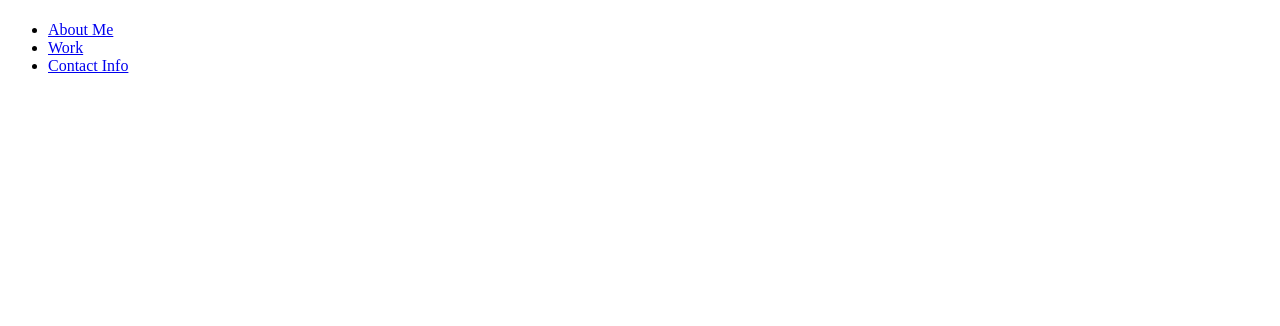
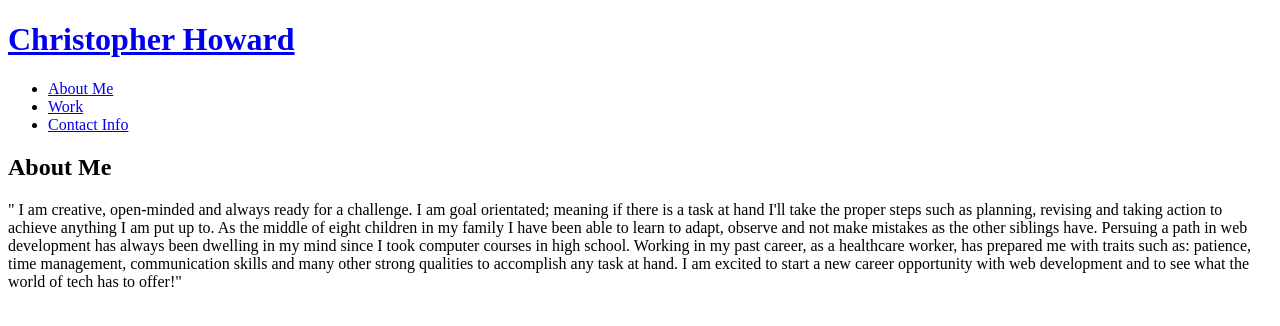
Before and after one commit to Choward2020/Showpiece-Sensation-, a plain HTML site: page index.html in a window 1280 px wide. Drawn offline with Linux system fonts and the light colour scheme; files that its build step writes are made by us from their sources.

Commit message:
About me

```diff
--- a/index.html
+++ b/index.html
@@ -12,7 +12,7 @@
     <!--navigation tags: about me, work, contact me-->
     <Header>
         <h1>
-          <a href="Christopher Howard"></a>
+          <a href="Christopher Howard">Christopher Howard</a>
         </h1>
         <nav>
           <ul>
@@ -33,6 +33,19 @@
     </Header>
 
     <!--about me-->
+    <H2>About Me</H2>
+    <section>
+      <div>
+        <p>
+          " I am creative, open-minded and always ready for a challenge. I am goal orientated; meaning if there is a task at hand I'll take the proper steps such as planning, revising and taking action to achieve anything I am put up to.
+          As the middle of eight children in my family I have been able to learn to adapt, observe and not make mistakes as the other siblings have.
+          Persuing a path in web development has always been dwelling in my mind since I took computer courses in high school. Working in my past career, as a healthcare worker,
+          has prepared me with traits such as: patience, time management, communication skills and many other strong qualities to accomplish any task at hand. I am excited to start a new career opportunity with web development and to see
+          what the world of tech has to offer!"
+        </p>
+      </div>
+
+    </section>
 
 
     <!--work first image larger than others-->
```
